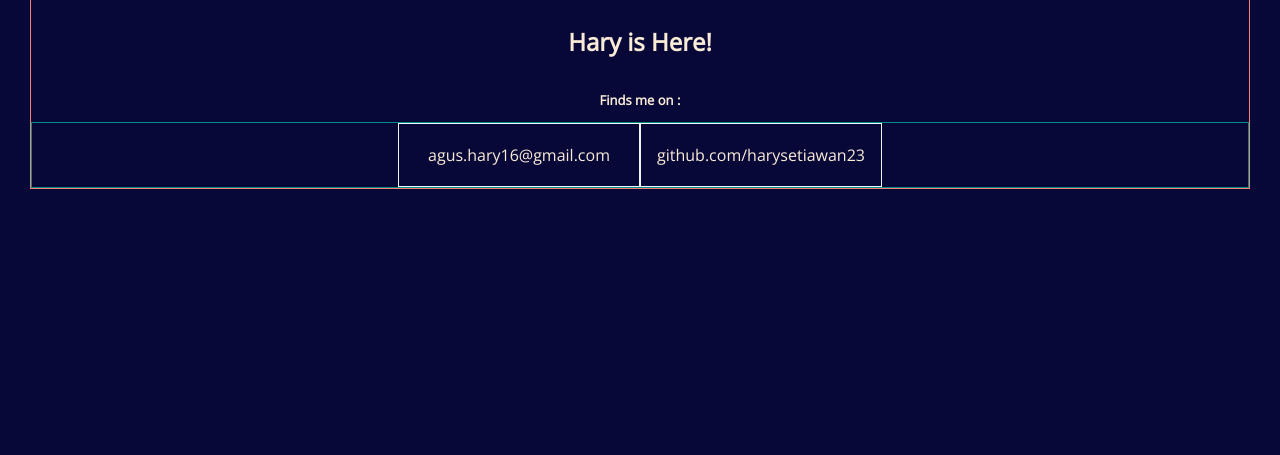
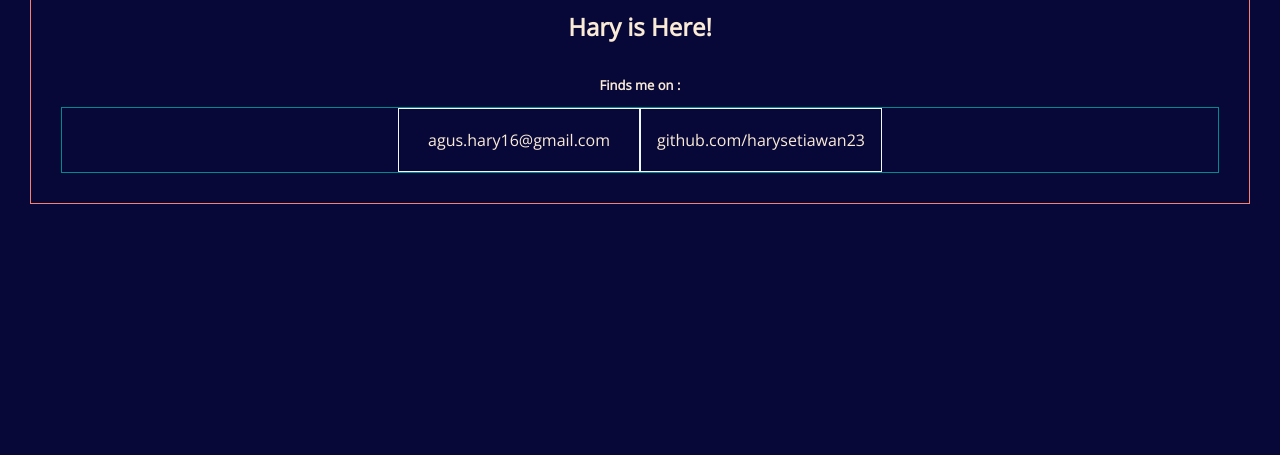
Before and after one commit to harysetiawan23/harysetiawan23.github.io, a website: page index.html in a window 1280 px wide. Shown: the part 345-800 px from the top of the page. Drawn offline with nearby package versions, Linux system fonts and the light colour scheme.

Commit message:
fix(style): update styling

```diff
--- a/resources/assets/css/style.css
+++ b/resources/assets/css/style.css
@@ -15,6 +15,9 @@
   box-sizing: border-box;
   margin-left: 30px;
   margin-right: 30px;
+  padding-bottom: 30px;
+  padding-left: 30px;
+  padding-right: 30px;
 }
 
 .container h1 {
```
